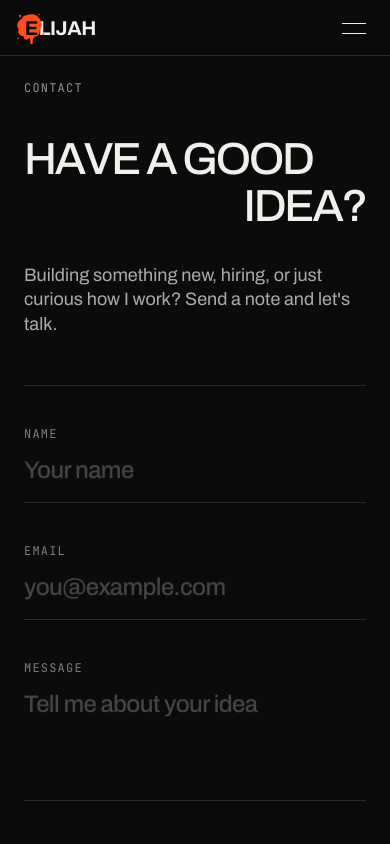
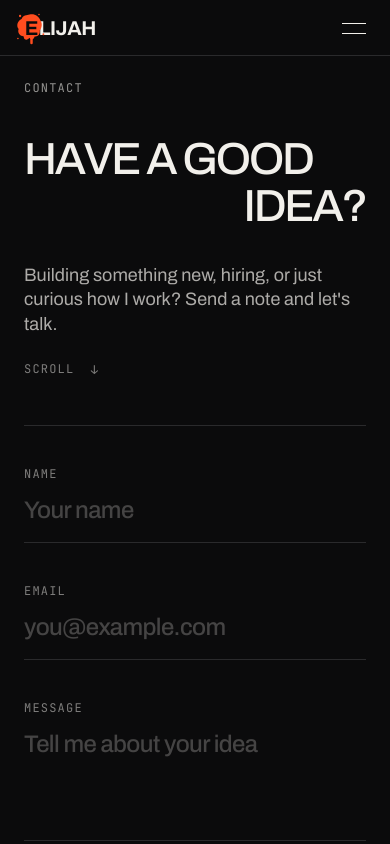
Before and after one commit to JamalOpeyemi/portfolio, a Next.js app: page /contact in a window 390 px wide. Shown: the top 844 px of the page. Built offline with nearby package versions, Linux system fonts and the light colour scheme.

Commit message:
About headline size, contact scroll cue

```diff
--- a/app/about/page.tsx
+++ b/app/about/page.tsx
@@ -36,7 +36,7 @@ export default function AboutPage() {
           </RevealBlock>
 
           {/* Size = space left beside the portrait, divided by the longest line */}
-          <h1 className="order-1 whitespace-nowrap text-[length:calc((100vw_-_3rem)/9.6)] font-medium uppercase leading-[1.08] tracking-tighter md:order-2 md:text-[length:calc((100vw_-_39rem)/7.4)]">
+          <h1 className="order-1 whitespace-nowrap text-[length:calc((100vw_-_3rem)/9.6)] font-medium uppercase leading-[1.08] tracking-tighter md:order-2 md:text-[length:calc((100vw_-_39rem)/6.2)]">
             <span className="block">I like ideas</span>
             <span className="block">better when</span>
             <span className="block">
--- a/app/components/ContactHero.tsx
+++ b/app/components/ContactHero.tsx
@@ -64,12 +64,21 @@ export default function ContactHero() {
         ))}
       </h1>
 
-      <motion.p
+      {/* Invitation with a scroll cue beside it */}
+      <motion.div
         {...fadeUp(0.6)}
-        className="mt-8 max-w-md text-lg leading-snug text-foreground/70 md:mt-10"
+        className="mt-8 flex flex-col gap-6 md:mt-10 md:flex-row md:items-end md:justify-between"
       >
-        {invitation}
-      </motion.p>
+        <p className="max-w-md text-lg leading-snug text-foreground/70">
+          {invitation}
+        </p>
+        <div
+          aria-hidden="true"
+          className="font-mono text-xs uppercase tracking-widest text-foreground/50"
+        >
+          Scroll <span className="scroll-cue-arrow ml-2">↓</span>
+        </div>
+      </motion.div>
 
       {/* Full-width form */}
       <motion.div
```
